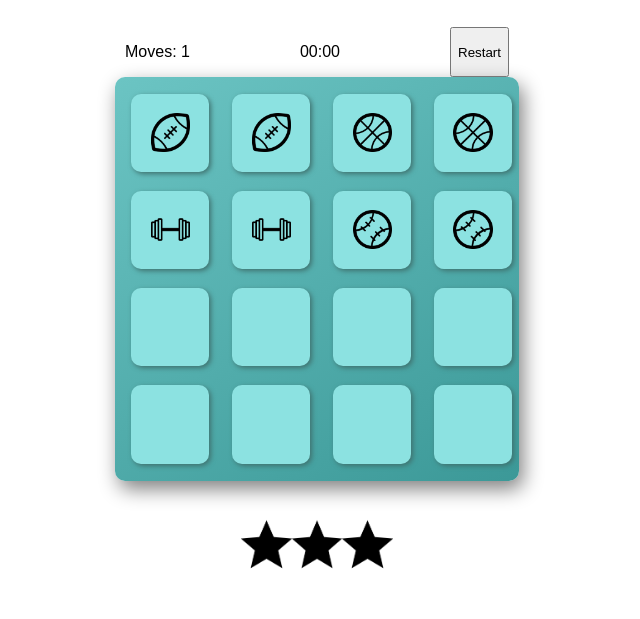
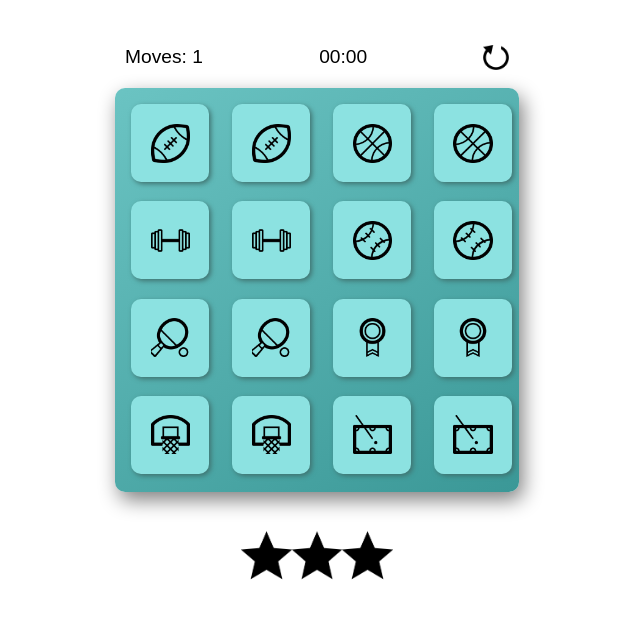
Before and after one commit to Codeman27Org/Udacity_FrontEndDeveloper_Project2, a plain HTML site: page index.html in a window 1280 px wide. Shown: the part 93-712 px from the top of the page, without its empty margins (323-963 px from the left). Drawn offline with Linux system fonts and the light colour scheme.

Commit message:
Finished off css and icons

```diff
--- a/css/styles.css
+++ b/css/styles.css
@@ -6,12 +6,20 @@ h1 {
 p {
   color: black;
   font-family: sans-serif;
+  font-size: 4vw;
 }
 
 #menu-container {
   display:flex;
   width: 90vw;
   justify-content: space-between;
+}
+
+#restart-button {
+  height: 7vw;
+  width: auto;
+  cursor: pointer;
+  align-self: center;
 }
 
 #move-counter {
@@ -48,6 +56,7 @@ p {
   height: 20vw;
   width: 20vw;
   margin: .15vw;
+  cursor:pointer;
 }
 
 .card-image {
@@ -76,6 +85,10 @@ p {
 }
 
 @media screen and (min-width:1200px) {
+  p {
+    font-size: 1.5vw;
+  }
+
   .card-container {
     width: 30vw;
     height: 30vw;
@@ -97,6 +110,10 @@ p {
 
   }
 
+  #restart-button {
+    height: 2vw;
+  }
+
   #star-container {
     margin-top: 3%;
   }
--- a/index.html
+++ b/index.html
@@ -13,7 +13,7 @@
     <div id="menu-container">
       <p id="move-counter">Moves: 1</p>
       <p id="timer">00:00</p>
-      <button id="restart-button">Restart</button>
+      <img id="restart-button" src="images/restart.png" />
     </div>
     <div class='card-container'>
       <div class="card-item">
@@ -40,14 +40,30 @@
       <div class="card-item">
         <img class="card-image" src="images/baseball.png" />
       </div>
-      <div class="card-item"></div>
-      <div class="card-item"></div>
-      <div class="card-item"></div>
-      <div class="card-item"></div>
-      <div class="card-item"></div>
-      <div class="card-item"></div>
-      <div class="card-item"></div>
-      <div class="card-item"></div>
+      <div class="card-item">
+        <img class="card-image" src="images/ping_pong.png" />
+      </div>
+      <div class="card-item">
+        <img class="card-image" src="images/ping_pong.png" />
+      </div>
+      <div class="card-item">
+        <img class="card-image" src="images/medal.png" />
+      </div>
+      <div class="card-item">
+        <img class="card-image" src="images/medal.png" />
+      </div>
+      <div class="card-item">
+        <img class="card-image" src="images/basketball_hoop.png" />
+      </div>
+      <div class="card-item">
+        <img class="card-image" src="images/basketball_hoop.png" />
+      </div>
+      <div class="card-item">
+        <img class="card-image" src="images/pool.png" />
+      </div>
+      <div class="card-item">
+        <img class="card-image" src="images/pool.png" />
+      </div>
     </div>
     <div id="star-container">
       <img class="star-image" src="images/full_star.png" />
```
Also changed, not shown: images/basketball_hoop.png (added), images/medal.png (added), images/ping_pong.png (added), images/pool.png (added), images/restart.png (added).
